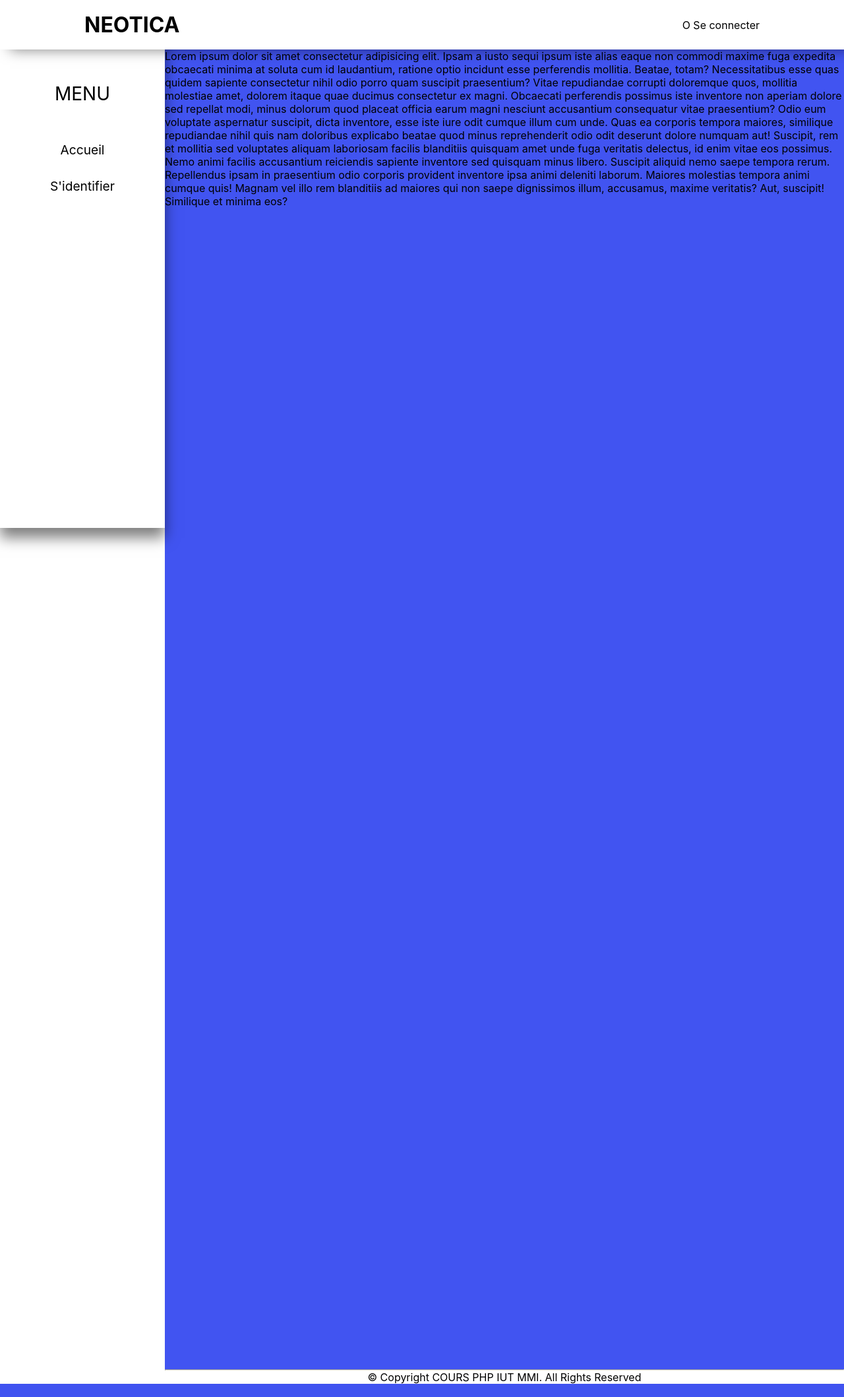
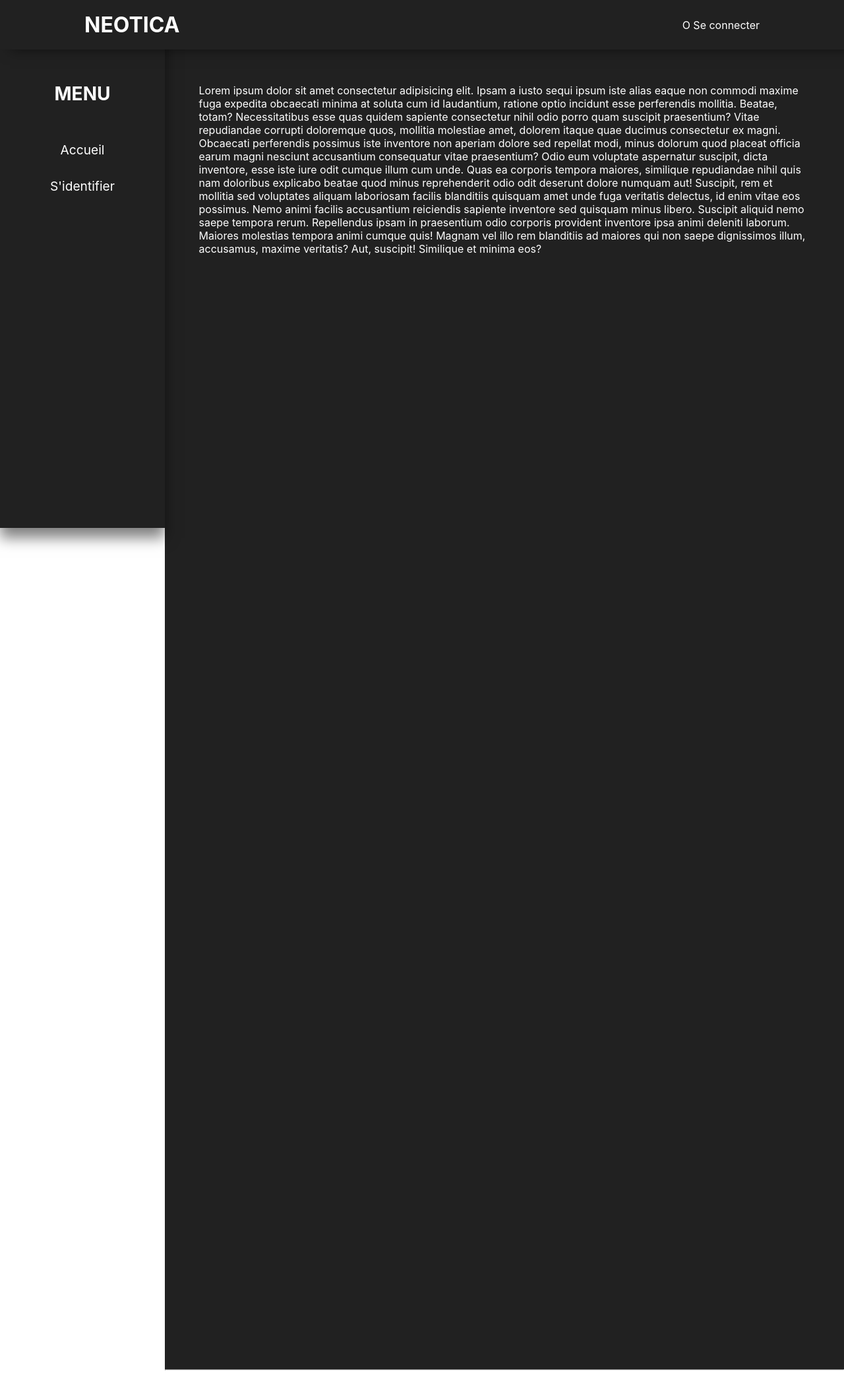
Before and after one commit to mathis-lambert/bddgestion, a PHP site: page / in a window 1280 px wide. Shown: the whole page at 66% size. Run offline with PHP 8.4, Linux system fonts and the light colour scheme.

Commit message:
add dark mode in the code !!!!!! not in navbar

```diff
--- a/include/footer.php
+++ b/include/footer.php
@@ -3,5 +3,7 @@
     <hr>
     <div class="align-center footer-content">
         <p> © Copyright COURS PHP IUT MMI. All Rights Reserved</p>
+        <p>
+            </> by Alan & Mathis</p>
     </div>
 </footer>
--- a/index.php
+++ b/index.php
@@ -15,7 +15,7 @@
 
 </head>
 
-<body>
+<body class="dark">
 
     <!-- ###### HEADER ###### -->
     <?php
--- a/style/style.css
+++ b/style/style.css
@@ -17,10 +17,21 @@ html {
 }
 
 body {
-  font-family: -apple-system, BlinkMacSystemFont, "Segoe UI", Roboto, Oxygen,
- Ubuntu, Cantarell, "Open Sans", "Helvetica Neue", sans-serif;
+  font-family: -apple-system, BlinkMacSystemFont, "Segoe UI", Roboto, Oxygen, Ubuntu, Cantarell, "Open Sans",
+ "Helvetica Neue", sans-serif;
   min-width: 680px;
   max-width: 100%;
+  color: var(--font-color);
+}
+
+.dark {
+  --background-color: #212121;
+  --font-color: #fff;
+}
+
+.light {
+  --background-color: #fff;
+  --font-color: #212121;
 }
 
 .d-flex {
@@ -39,7 +50,7 @@ body {
 }
 
 .navbar {
-  background-color: white;
+  background-color: var(--background-color);
   position: fixed;
   top: 0;
   -webkit-box-pack: justify;
@@ -49,8 +60,8 @@ body {
       -ms-flex-align: center;
           align-items: center;
   width: 100%;
-  font-family: -apple-system, BlinkMacSystemFont, "Segoe UI", Roboto, Oxygen,
- Ubuntu, Cantarell, "Open Sans", "Helvetica Neue", sans-serif;
+  font-family: -apple-system, BlinkMacSystemFont, "Segoe UI", Roboto, Oxygen, Ubuntu, Cantarell, "Open Sans",
+ "Helvetica Neue", sans-serif;
   padding: 0 10%;
   -webkit-box-shadow: 15px 0 20px rgba(0, 0, 0, 0.5);
           box-shadow: 15px 0 20px rgba(0, 0, 0, 0.5);
@@ -59,7 +70,7 @@ body {
 }
 
 .side-nav {
-  background: white;
+  background-color: var(--background-color);
   -webkit-box-shadow: 0 15px 20px rgba(0, 0, 0, 0.5);
           box-shadow: 0 15px 20px rgba(0, 0, 0, 0.5);
   height: 100vh;
@@ -76,6 +87,7 @@ body {
   padding-top: 50px;
   font-size: 1.75em;
   padding-bottom: 50px;
+  font-weight: bold;
 }
 
 .side-nav .sn-items {
@@ -123,7 +135,7 @@ body {
   padding: 0.3em;
   font-size: 1.2em;
   text-decoration: none;
-  color: #000000;
+  color: var(--font-color);
   -webkit-transition: all 300ms ease-in-out;
   transition: all 300ms ease-in-out;
 }
@@ -139,11 +151,12 @@ body {
 }
 
 .scale-container .content {
-  background-color: var(--active-purple);
   width: 100%;
   position: relative;
   right: 0;
   height: 2000px;
+  padding: 5%;
+  background-color: var(--background-color);
 }
 
 footer {
--- a/style/style.scss
+++ b/style/style.scss
@@ -11,15 +11,27 @@
   box-sizing: border-box;
 }
 
-html{
+html {
   scroll-behavior: smooth;
 }
 
 body {
-  font-family: -apple-system, BlinkMacSystemFont, "Segoe UI", Roboto, Oxygen,
-    Ubuntu, Cantarell, "Open Sans", "Helvetica Neue", sans-serif;
+  font-family: -apple-system, BlinkMacSystemFont, "Segoe UI", Roboto, Oxygen, Ubuntu, Cantarell, "Open Sans",
+    "Helvetica Neue", sans-serif;
   min-width: 680px;
   max-width: 100%;
+  color: var(--font-color);
+}
+
+.dark{
+  --background-color : #212121;
+  --font-color : #fff;
+}
+
+.light{
+  --background-color : #fff;
+  --font-color : #212121;
+
 }
 
 .d-flex {
@@ -29,19 +41,21 @@ body {
   display: grid;
 }
 
-.align-center{
+.align-center {
   text-align: center;
 }
 
 .navbar {
-  background-color: white;
+  background-color: var(--background-color);
+
+
   position: fixed;
   top: 0;
   justify-content: space-between;
   align-items: center;
   width: 100%;
-  font-family: -apple-system, BlinkMacSystemFont, "Segoe UI", Roboto, Oxygen,
-    Ubuntu, Cantarell, "Open Sans", "Helvetica Neue", sans-serif;
+  font-family: -apple-system, BlinkMacSystemFont, "Segoe UI", Roboto, Oxygen, Ubuntu, Cantarell, "Open Sans",
+    "Helvetica Neue", sans-serif;
   padding: 0 10%;
   box-shadow: 15px 0 20px rgba($color: #000000, $alpha: 0.5);
   height: clamp(75px, 75px, 100px);
@@ -49,7 +63,7 @@ body {
 }
 
 .side-nav {
-  background: white;
+  background-color: var(--background-color);
   box-shadow: 0 15px 20px rgba($color: #000000, $alpha: 0.5);
   height: 100vh;
   width: clamp(250px, 15vw, 25vw);
@@ -62,6 +76,7 @@ body {
     padding-top: 50px;
     font-size: 1.75em;
     padding-bottom: 50px;
+    font-weight: bold;
   }
 
   .sn-items {
@@ -71,9 +86,9 @@ body {
       display: block;
       flex-wrap: wrap;
       justify-content: center;
-      width:100%;
+      width: 100%;
       list-style: none;
-      white-space:nowrap;
+      white-space: nowrap;
 
       li {
         flex: 1;
@@ -85,8 +100,7 @@ body {
           margin: 0;
         }
 
-        a{
-
+        a {
           width: max-content;
           width: 200px;
           display: block;
@@ -94,10 +108,10 @@ body {
           padding: 0.3em;
           font-size: 1.2em;
           text-decoration: none;
-          color: #000000;
+          color: var(--font-color);
           transition: all 300ms ease-in-out;
 
-          &:hover{
+          &:hover {
             color: var(--active-purple);
             background-color: var(--hover-purple);
           }
@@ -107,20 +121,20 @@ body {
   }
 }
 
-.scale-container{
+.scale-container {
   padding: clamp(75px, 75px, 100px) 0 0 clamp(250px, 15vw, 25vw);
   width: 100%;
 
   .content {
-  background-color: var(--active-purple);
-  width: 100%;
-  position: relative;
-  right: 0;
-  height: 2000px;
-
+    width: 100%;
+    position: relative;
+    right: 0;
+    height: 2000px;
+    padding: 5%;
+    background-color: var(--background-color);
   }
 }
 
-footer{
+footer {
   padding-left: clamp(250px, 15vw, 25vw);
 }
```
Also changed, not shown: 1 other file.
